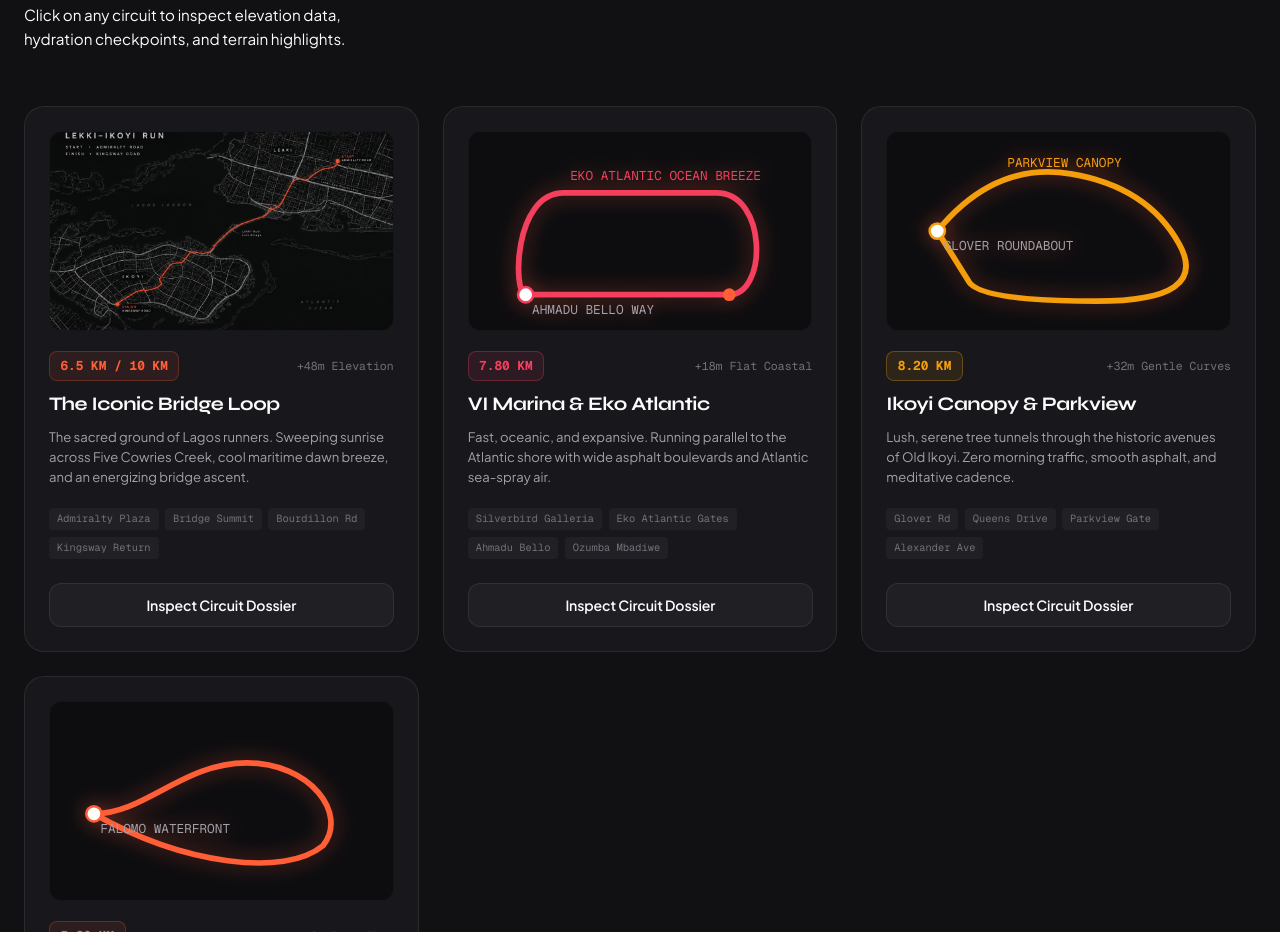
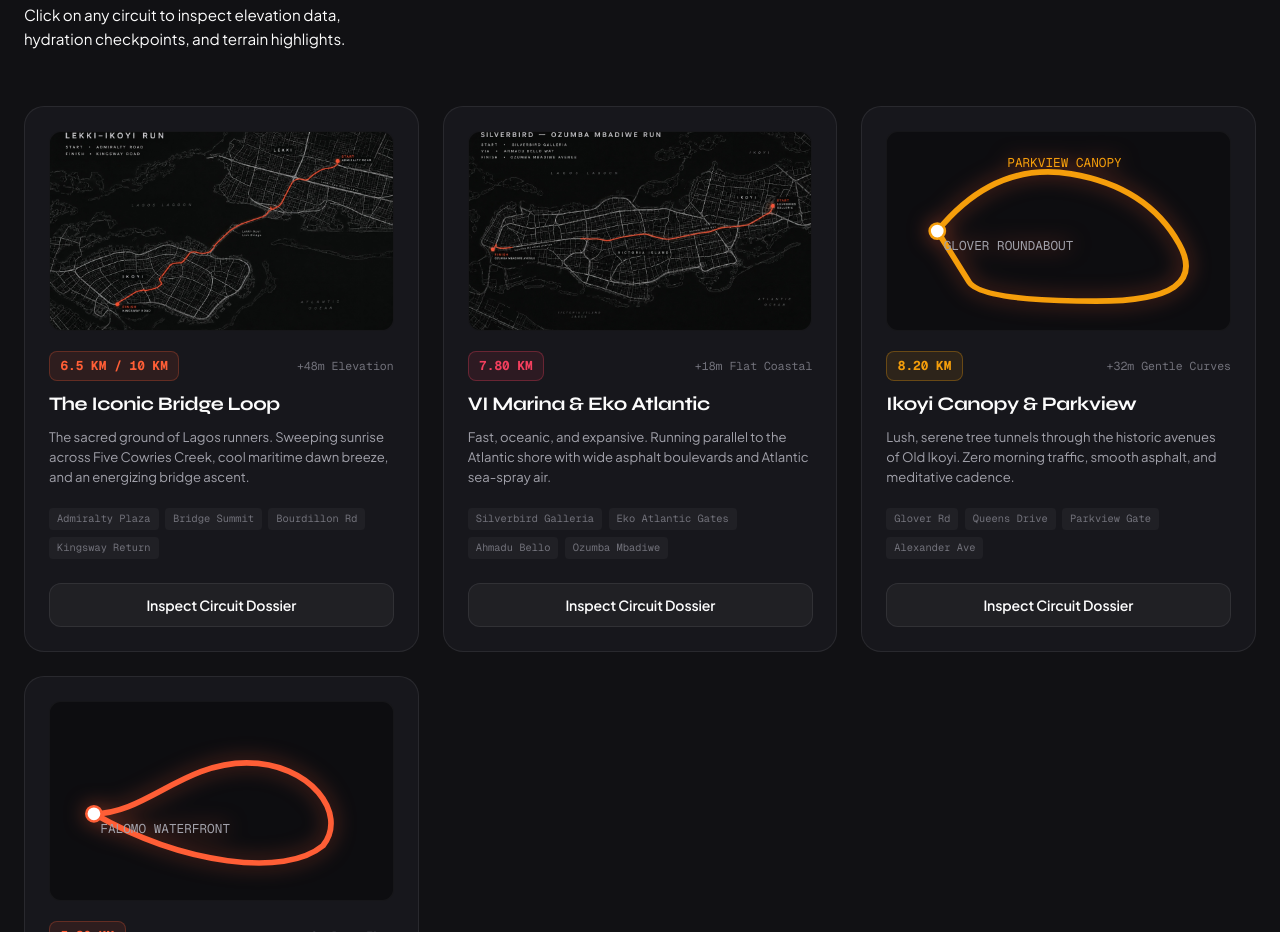
Before and after one commit to Idahosa1/the-runners-lagos, a plain HTML site: page index.html in a window 1280 px wide. Shown: the part 2079-3011 px from the top of the page. Drawn offline with nearby package versions, Linux system fonts and the light colour scheme.

Commit message:
Update VI Marina & Eko Atlantic circuit with official route map graphic

```diff
--- a/index.html
+++ b/index.html
@@ -361,14 +361,7 @@
           <div class="route-card" data-route-key="marina">
             <div>
               <div class="route-map-canvas">
-                <svg class="route-map-svg" viewBox="0 0 240 140" fill="none">
-                  <path d="M 30,120 L 190,120 C 220,120 220,40 180,40 L 60,40 C 20,40 20,120 30,120 Z"
-                        stroke="#f43f5e" stroke-width="4.5" stroke-linecap="round" stroke-linejoin="round"/>
-                  <circle cx="30" cy="120" r="6" fill="#ffffff" stroke="#f43f5e" stroke-width="2"/>
-                  <circle cx="190" cy="120" r="5" fill="#ff5e36"/>
-                  <text x="35" y="135" fill="#a1a1aa" font-family="'Geist Mono', monospace" font-size="10">AHMADU BELLO WAY</text>
-                  <text x="65" y="30" fill="#f43f5e" font-family="'Geist Mono', monospace" font-size="10">EKO ATLANTIC OCEAN BREEZE</text>
-                </svg>
+                <img src="assets/marina-route.jpg" alt="VI Marina & Eko Atlantic Silverbird Ozumba Mbadiwe route map" class="route-map-img" loading="lazy">
               </div>
 
               <div class="route-card-meta">
```
Also changed, not shown: assets/marina-route.jpg (added).
